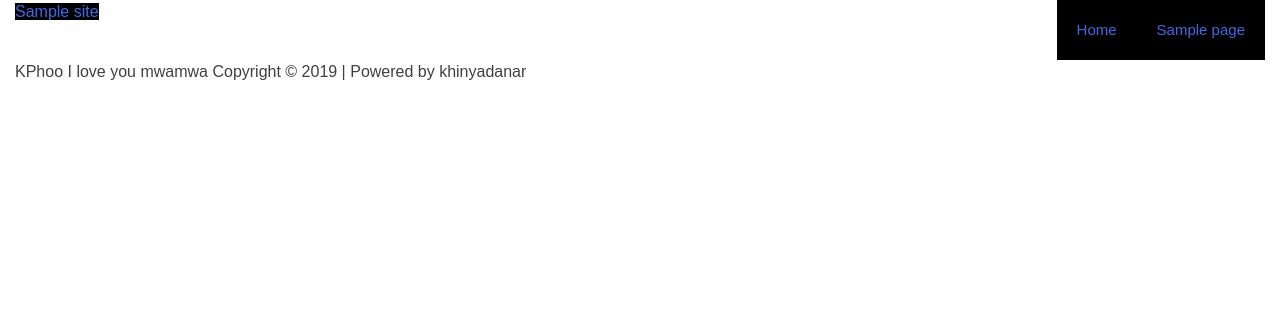
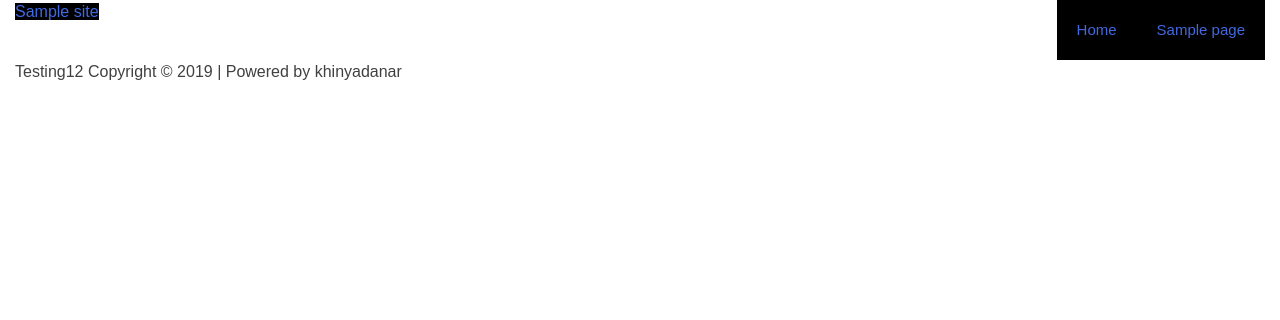
Before and after one commit to Kphoo/webhook, a WordPress theme: template themes/start/page.php in a window 1280 px wide. Shown: the top 320 px of the page. Run offline with PHP 8.4 and a stand-in for WordPress, Linux system fonts and the light colour scheme; the site name, menu and one post (Sample post) are stand-ins, and other content is empty.

Commit message:
Testing1212

```diff
--- a/themes/start/footer.php
+++ b/themes/start/footer.php
@@ -62,7 +62,7 @@
 		<?php do_action( 'swp_after_footer_widgets' );  ?>
 			<div class="site-info <?php echo copyright_notstretched(); ?>">
 				<div class="<?php echo copyright_stretched(); ?>">
-KPhoo I love you mwamwa
+Testing12
 
 
 				<?php echo get_theme_mod( 'footer_copyright', 'Copyright &copy; 2019 | Powered by khinyadanar' ); ?>
```
Also changed, not shown: 2 other files.
